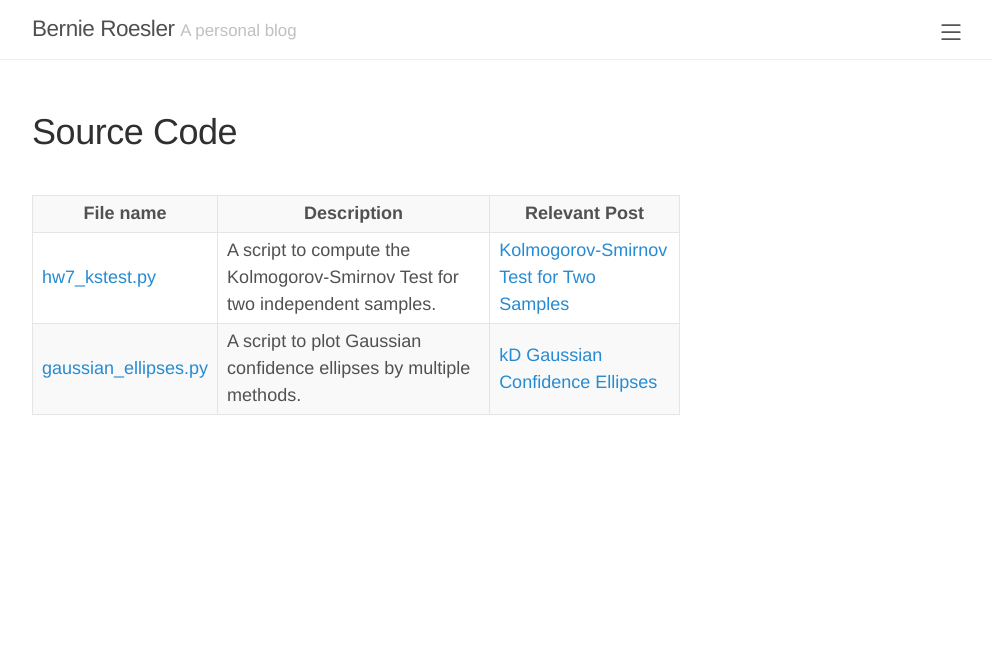
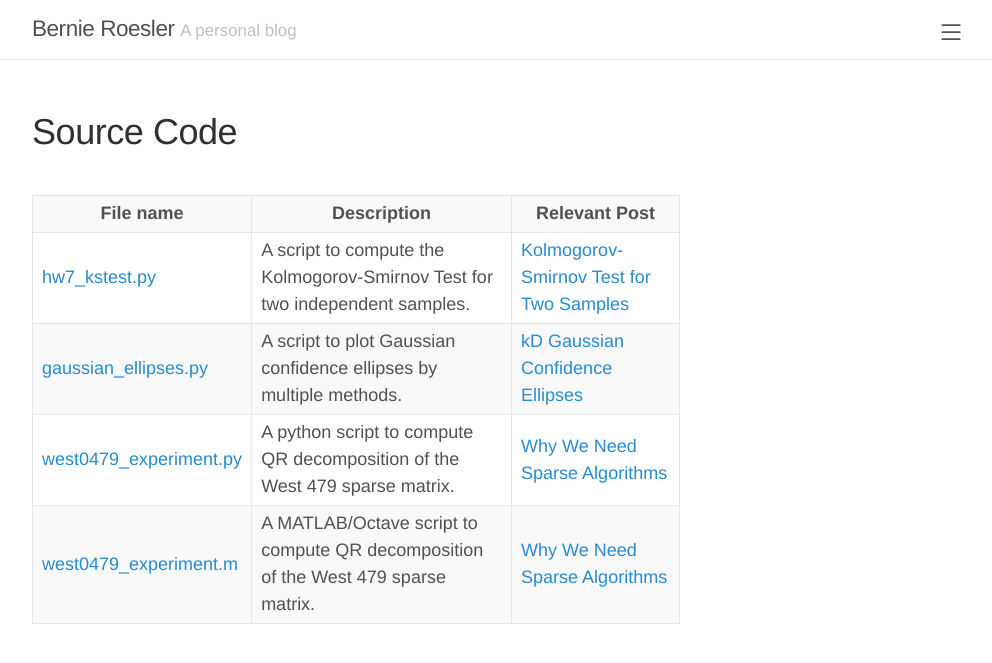
Before and after one commit to broesler/broesler.github.io, a Jekyll site: the page built from source_code.md, in a window 1280 px wide. Shown: the top 663 px of the page, without its empty margins (284-1276 px from the left). Built offline with Jekyll 4.4.1, drawn with Linux system fonts in a browser that asks for light colours; nearby versions of some CDN libraries.

Commit message:
Update URLs and source code table.

```diff
--- a/source_code.md
+++ b/source_code.md
@@ -18,10 +18,22 @@ title: "Source Code"
 </tr>
 
 <tr>
-  <td> <a href=" https://github.com/broesler/stats_rethinking/blob/master/ch14/gaussian_ellipses.py">gaussian_ellipses.py</a> </td>
+  <td> <a href="https://github.com/broesler/stats_rethinking/blob/master/ch14/gaussian_ellipses.py">gaussian_ellipses.py</a> </td>
   <td> A script to plot Gaussian confidence ellipses by multiple methods. </td>
   <td> <a href="{% post_url 2021-02-03-ks2samp %}">kD Gaussian Confidence Ellipses</a> </td>
 </tr>
 
+<tr>
+  <td> <a href="https://github.com/broesler/CppSparse/blob/main/python/scripts/west0479_experiment.py">west0479_experiment.py</a> </td>
+  <td> A python script to compute QR decomposition of the West 479 sparse matrix. </td>
+  <td> <a href="{% post_url 2025-02-25-sparseqr %}">Why We Need Sparse Algorithms</a> </td>
+</tr>
+
+<tr>
+  <td> <a href="https://github.com/broesler/CppSparse/blob/main/MATLAB/west0479_experiment.m">west0479_experiment.m</a> </td>
+  <td> A MATLAB/Octave script to compute QR decomposition of the West 479 sparse matrix. </td>
+  <td> <a href="{% post_url 2025-02-25-sparseqr %}">Why We Need Sparse Algorithms</a> </td>
+</tr>
+
 </table>
 </div>
```
Also changed, not shown: _posts/2025-02-25-sparseqr.md (+3 -3 lines).
